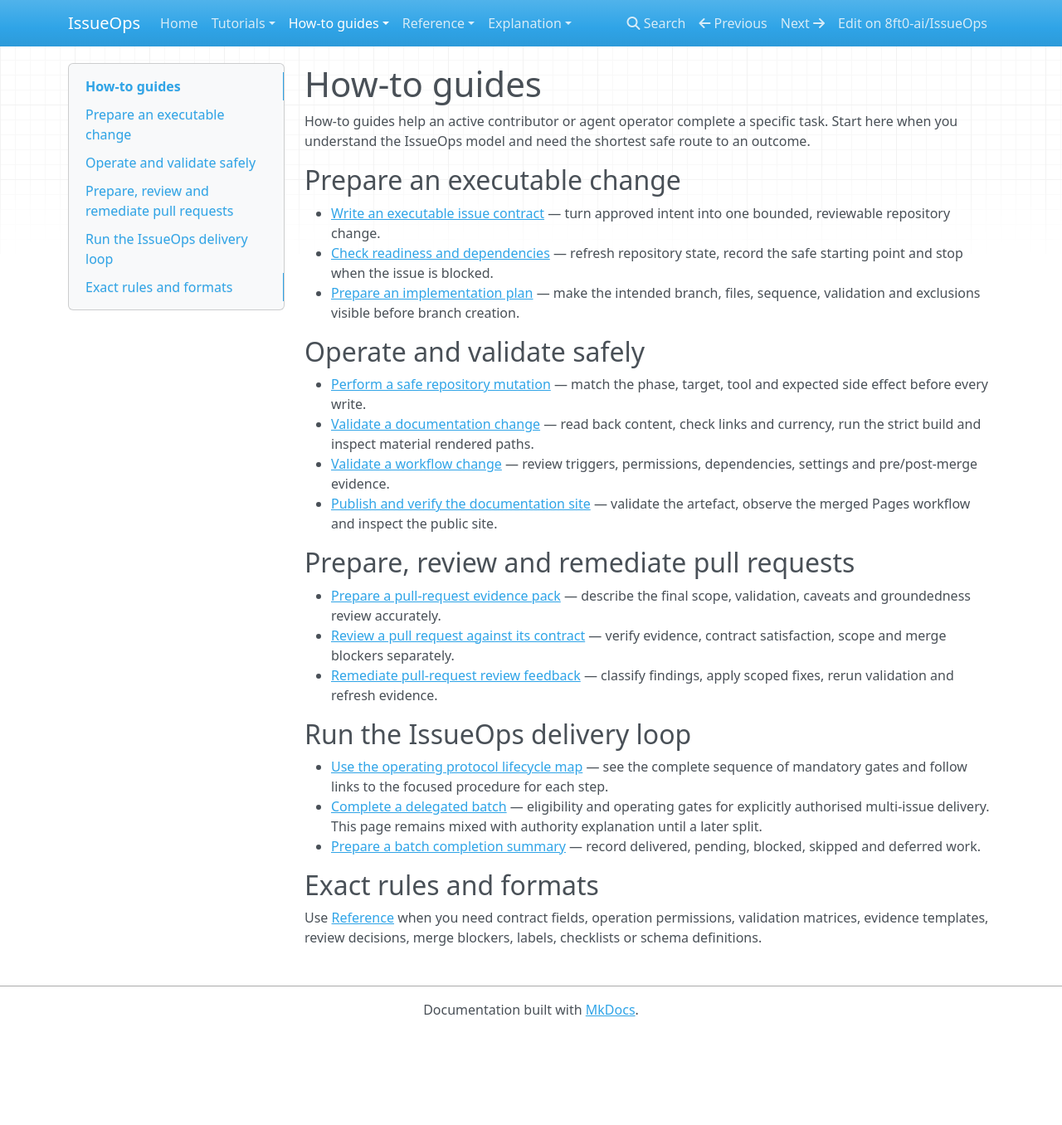
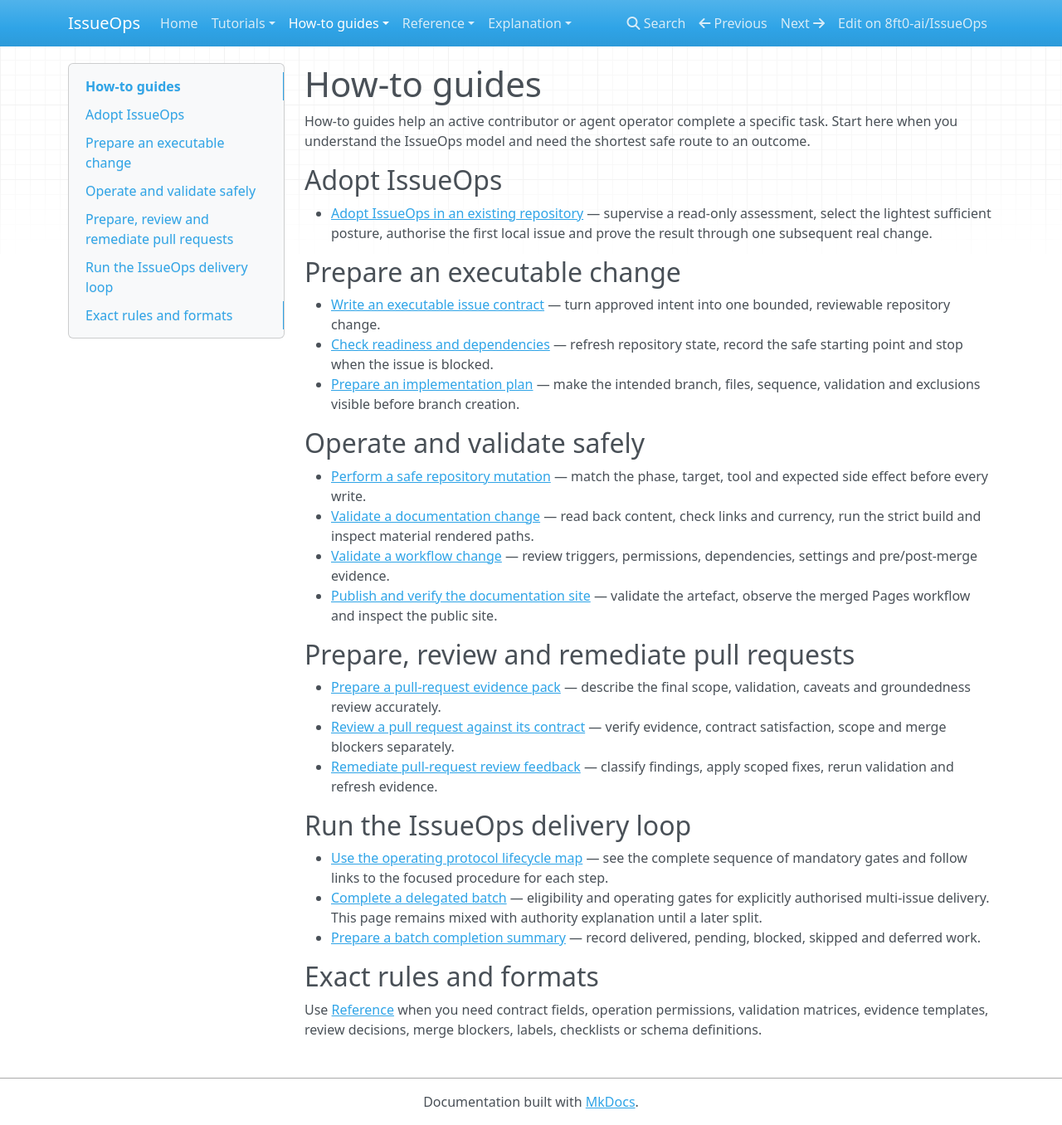
Before and after one commit to 8ft0-ai/IssueOps, an MkDocs documentation site: the page built from docs/how-to/index.md, in a window 1280 px wide and 1356 px high. Shown: the whole window at 83% size. Built offline with MkDocs 1.6.1, drawn with Linux system fonts in a browser that asks for light colours; nearby versions of some CDN libraries.

Commit message:
Index the IssueOps adoption how-to guide

```diff
--- a/docs/how-to/index.md
+++ b/docs/how-to/index.md
@@ -1,6 +1,10 @@
 # How-to guides
 
 How-to guides help an active contributor or agent operator complete a specific task. Start here when you understand the IssueOps model and need the shortest safe route to an outcome.
+
+## Adopt IssueOps
+
+- [Adopt IssueOps in an existing repository](adopt-issueops-in-an-existing-repository.md) — supervise a read-only assessment, select the lightest sufficient posture, authorise the first local issue and prove the result through one subsequent real change.
 
 ## Prepare an executable change
 
```
